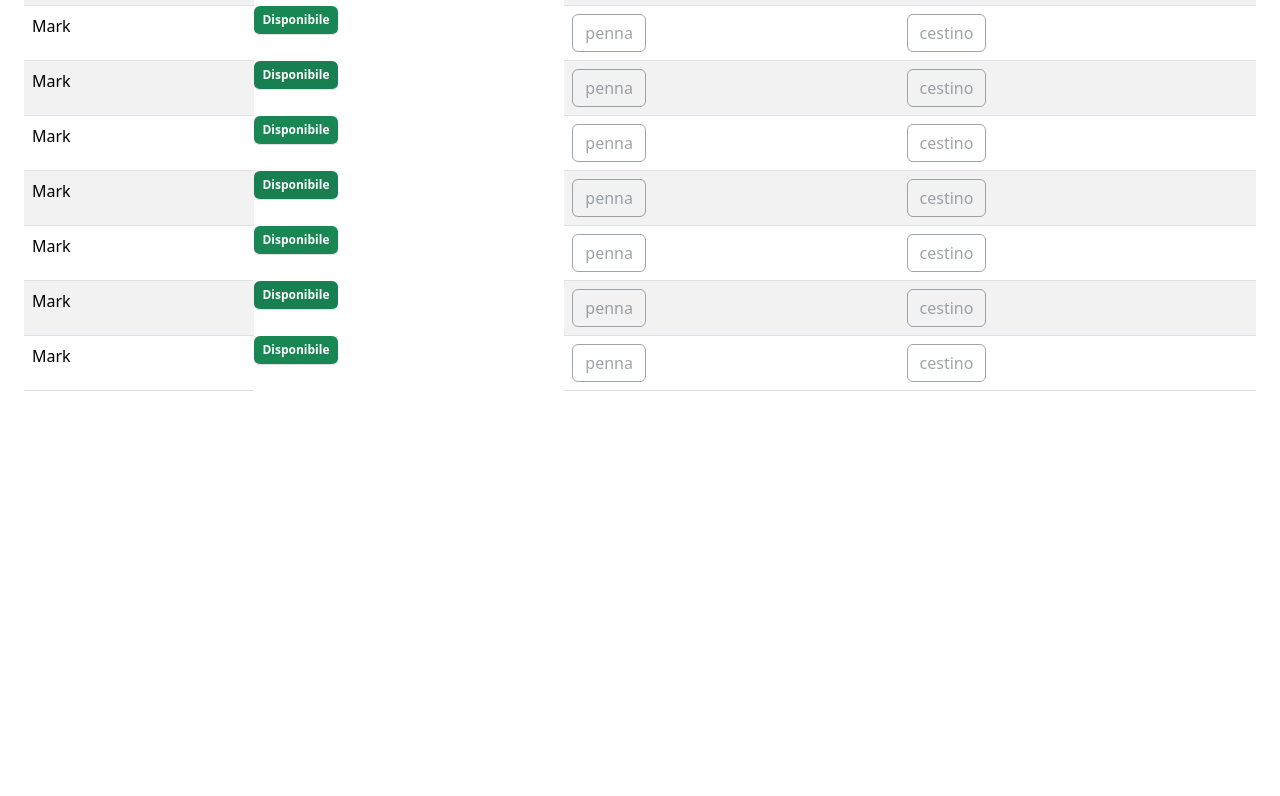
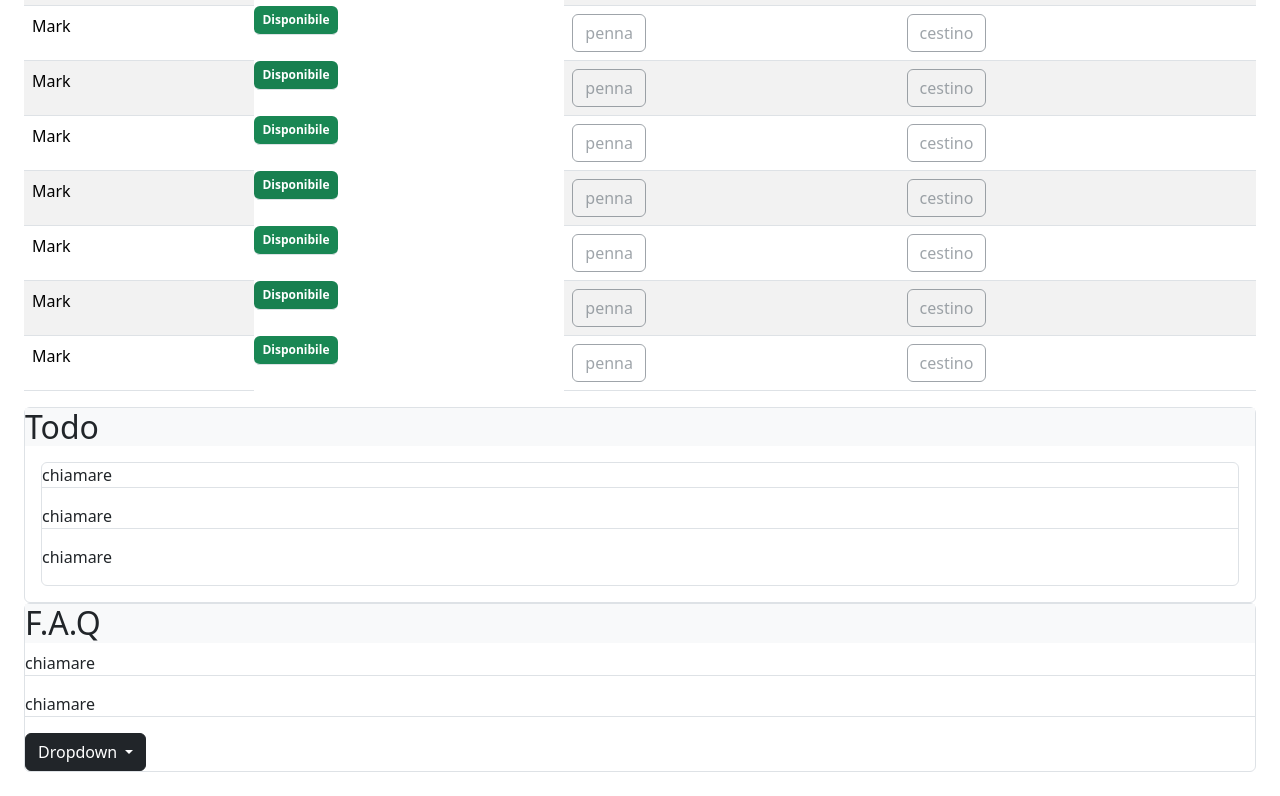
Before and after one commit to VincenzoAmari/html-css-bootstrap-dashboard, a plain HTML site: page index.html in a window 1280 px wide. Shown: the part 478-1274 px from the top of the page. Before the commit the page ends 909 px from the top, so only its background shows below. Drawn offline with nearby package versions, Linux system fonts and the light colour scheme.

Commit message:
update structure

```diff
--- a/index.html
+++ b/index.html
@@ -363,7 +363,40 @@
           </tr>
         </tbody>
 
+     </table>
+
         <!-- fine tabella -->
+
+      <div class="border rounded">
+        <h2 class="bg-light">
+          Todo
+        </h2>
+        <div class="border rounded m-3">
+          <p class="border-bottom">chiamare</p>
+          <p class="border-bottom">chiamare</p>
+          <p>chiamare</p>
+
+        </div>
+      </div>
+
+      <div class="border rounded">
+        <h2 class="bg-light">
+          F.A.Q
+        </h2>
+        <div class="">
+          <p class="border-bottom">chiamare</p>
+          <p class="border-bottom">chiamare</p>
+          <button class="btn btn-dark dropdown-toggle" data-bs-toggle="dropdown" aria-expanded="false">
+            Dropdown
+          </button>
+          <ul class="dropdown-menu dropdown-menu-dark">
+            <li><a class="dropdown-item" href="#">Action</a></li>
+            <li><a class="dropdown-item" href="#">Another action</a></li>
+            <li><a class="dropdown-item" href="#">Something else here</a></li>
+          </ul>
+
+        </div>
+      </div>
 
     <script
       src="https://cdn.jsdelivr.net/npm/bootstrap@5.3.3/dist/js/bootstrap.bundle.min.js"
```
